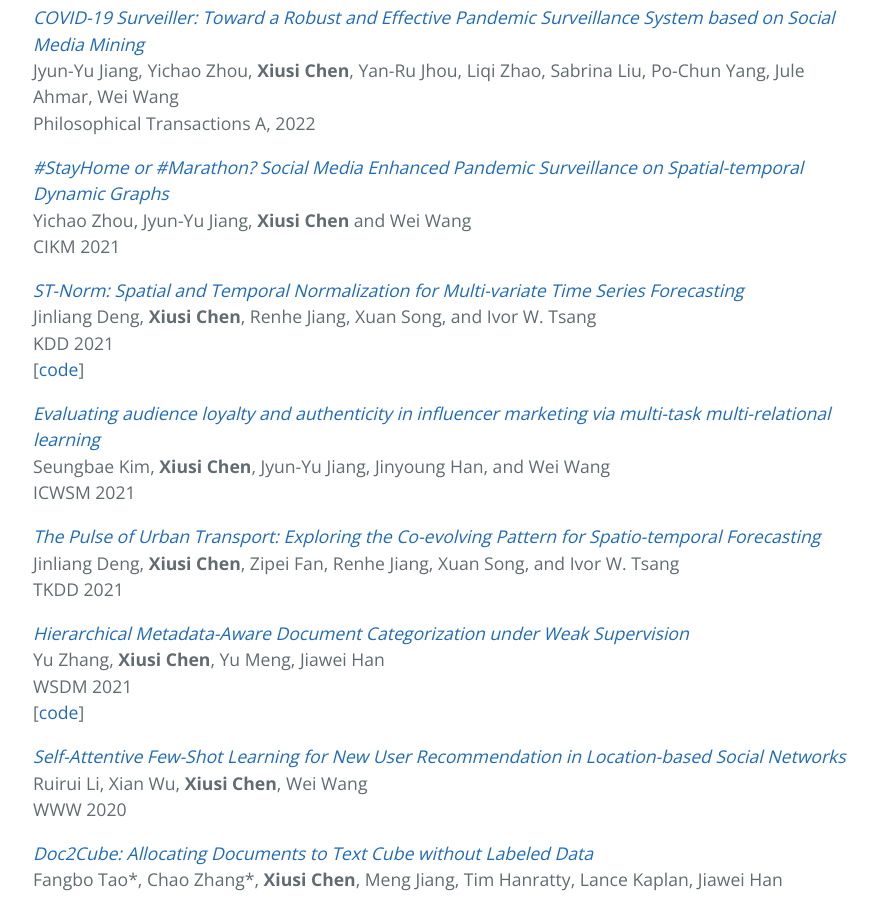
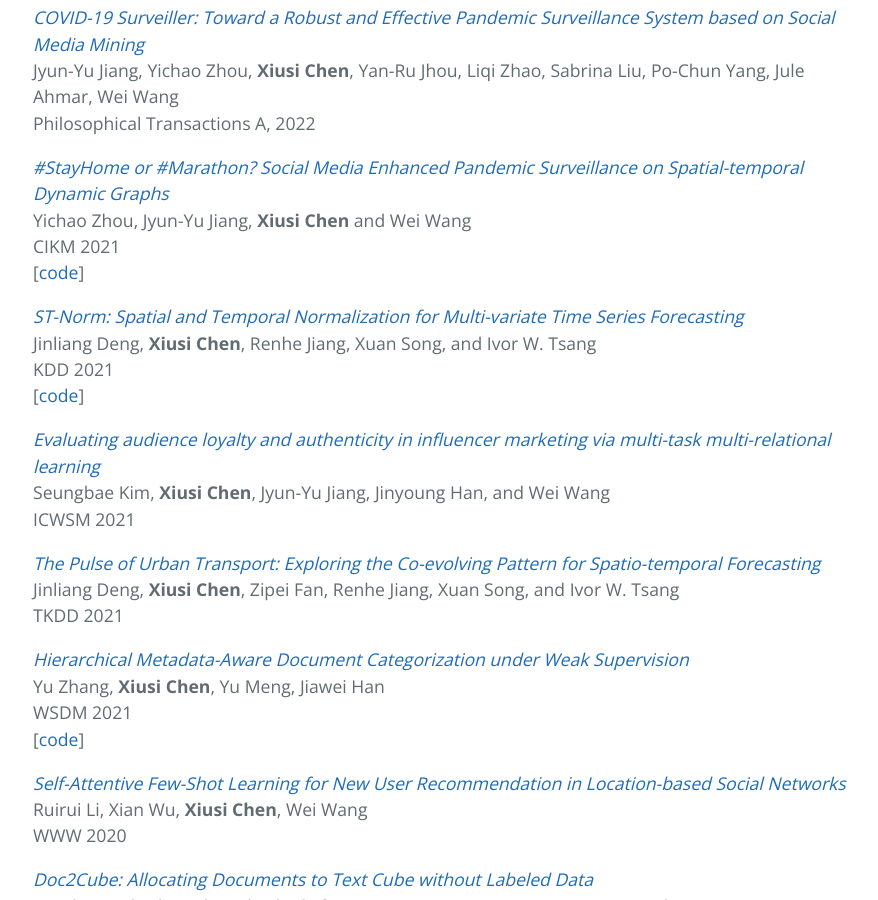
Before and after one commit to xiusic/xiusic.github.io, a Jekyll site: the page built from index.md, in a window 1280 px wide and 900 px high, scrolled down 3276 px. Shown: the whole window, without its empty margins (191-1069 px from the left). Built offline with Jekyll 4.4.1, drawn with Linux system fonts in a browser that asks for light colours; our own code applies the rules of GitHub Pages for plain Markdown files.

Commit message:
Update index.md

```diff
--- a/index.md
+++ b/index.md
@@ -124,6 +124,7 @@ Philosophical Transactions A, 2022
 [_\#StayHome or \#Marathon? Social Media Enhanced Pandemic Surveillance on Spatial-temporal Dynamic Graphs_](https://dl.acm.org/doi/pdf/10.1145/3459637.3482222)
 Yichao Zhou, Jyun-Yu Jiang, **Xiusi Chen** and Wei Wang
 CIKM 2021
+\[[code](https://github.com/joey1993/pandemic-forecast)\]
 
 [_ST-Norm: Spatial and Temporal Normalization for Multi-variate Time Series Forecasting_](https://dl.acm.org/doi/10.1145/3447548.3467330)
 Jinliang Deng, **Xiusi Chen**, Renhe Jiang, Xuan Song, and Ivor W. Tsang
```
